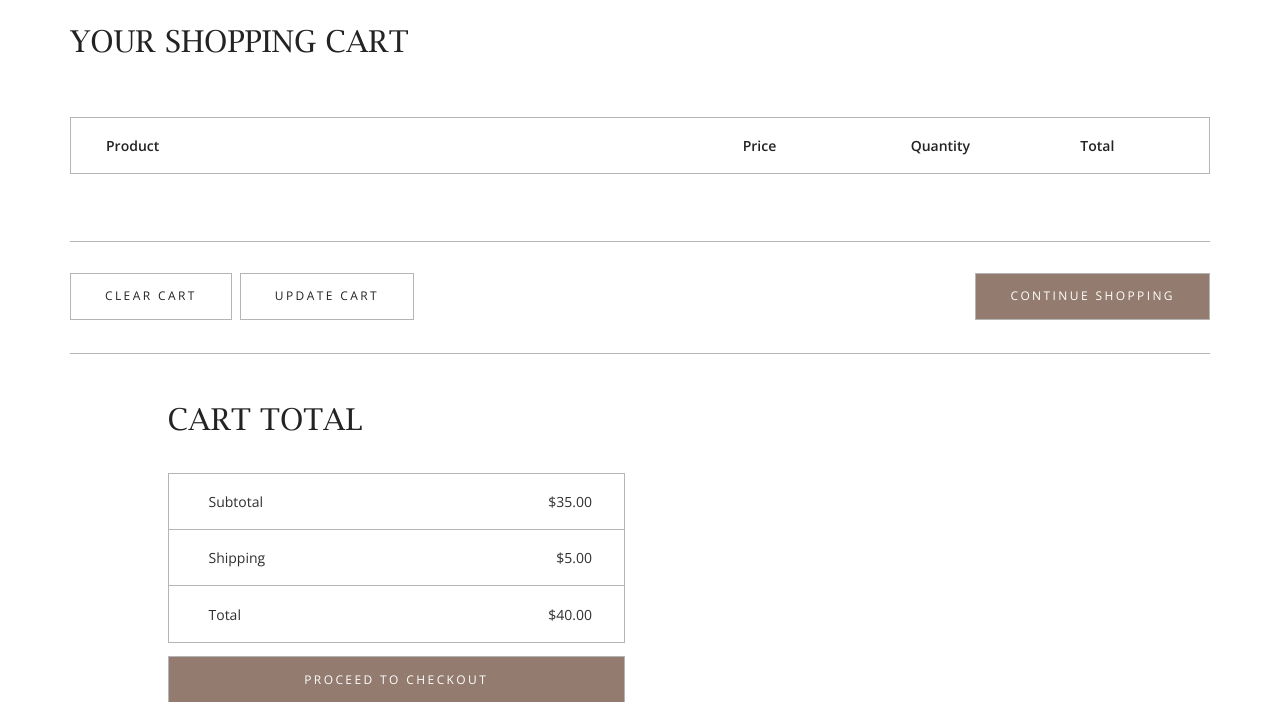
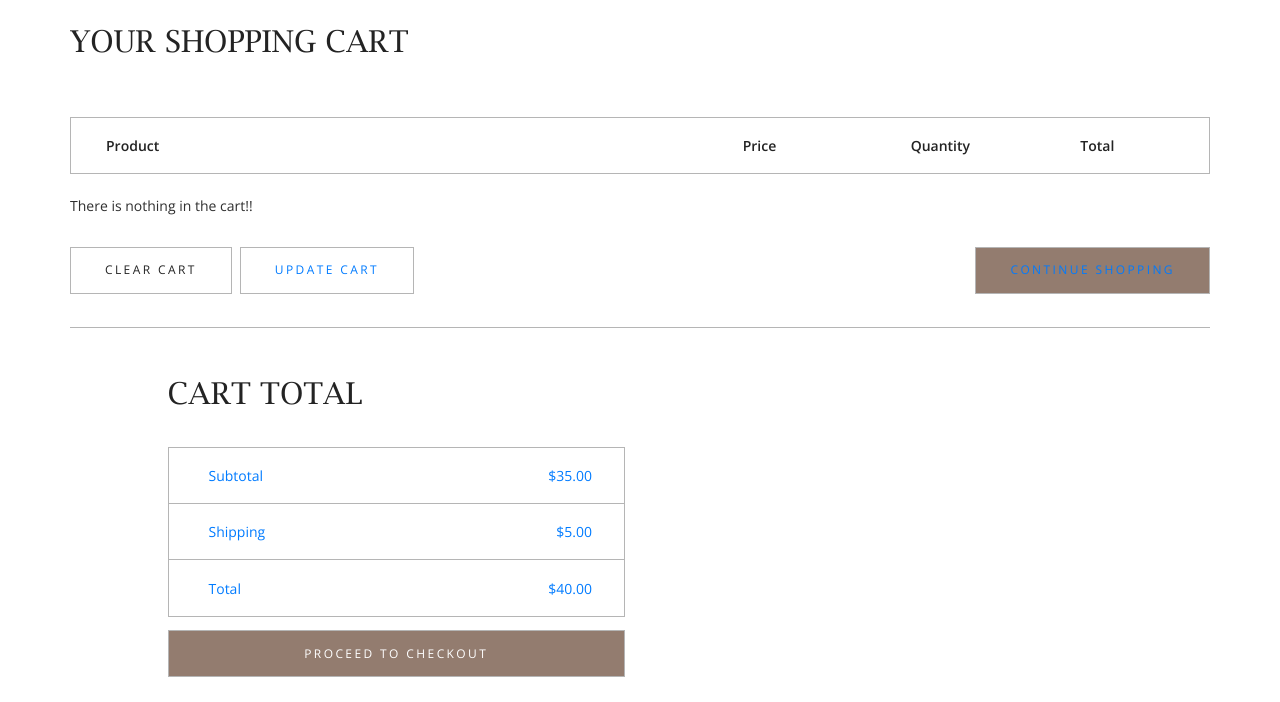
Before and after one commit to Li-RongYi/FM, a Django app: page /cart/ in a window 1280 px wide. Shown: the part 586-1288 px from the top of the page. Run offline with Django 3.2, Linux system fonts and the light colour scheme; a user stored in the database is signed in; data comes from the database, SQL or seed files in the repository; both versions use the stored data as it was after the commit; data that the repository does not hold is empty; some libraries are stand-ins or nearby versions.

Commit message:
添加了购物车模块

```diff
--- a/goods/urls.py
+++ b/goods/urls.py
@@ -10,6 +10,12 @@
     url(r'^cart/$', views.cart, name='cart'),
     url(r'^goods/(?P<goods_id>[\w\-]+)', views.goods_page, name='goods'),
     url(r'^add_comment/(?P<goods_id>[\w\-]+)', views.add_comment, name='add_comment'),
+    url(r'^add_cart/(?P<goods_id>[\w\-]+)', views.add_cart, name='add_cart'),
+
+    url(r'^clear_cart', views.clear_cart, name='clear_cart'),
+    url(r'^delete_cart', views.delete_cart, name='delete_cart'),
+    # url(r'^add_cart/(?P<goods_id>[\w\-]+)', views.add_cart, name='add_cart'),
+    # url(r'^add_cart/(?P<goods_id>[\w\-]+)', views.add_cart, name='add_cart'),
     # url(r'^category/(?P<category_id>[\w\-]+)', views.category, name='category'),
     # url(r'^add_goods', views.add_goods, name='add_goods'),
     # url(r'^profile/(?P<user_id>[\w\-]+)', views.profile, name='profile'),
--- a/goods/views.py
+++ b/goods/views.py
@@ -1,7 +1,7 @@
 from django.shortcuts import render
 from django.shortcuts import HttpResponse
 from django.contrib.auth.decorators import login_required
-from .models import Category, Goods, Comment, InstationMessage,Cart
+from .models import Category, Goods, Comment, InstationMessage, Cart
 from user.models import UserProfile
 from .forms import *
 
@@ -63,7 +63,38 @@
 @login_required
 def cart(request):
     user_profile = UserProfile.objects.get(user=request.user)
-    if request.POST == 'POST':
-        carts = Cart.objects.filter(user=request.user)
-        return render(request, 'cart.html',{'user_profile':user_profile,'carts':carts})
-    return render(request, 'cart.html',{'user_profile':user_profile})
+    carts = Cart.objects.filter(user=user_profile)
+    return render(request, 'cart.html',{'user_profile':user_profile,'carts':carts})
+
+@login_required
+def add_cart(request, goods_id):
+    if request.method == 'POST':
+        cart = Cart.objects.create()
+        cart.user = UserProfile.objects.get(user=request.user)
+        goods = Goods.objects.get(pk=goods_id)
+        cart.goods = goods
+        num = int(request.POST.get("quantity_input",1))
+        cart.num =num
+        cart.sum =num*goods.price
+        cart.save()
+
+        return goods_page(request, goods_id)
+
+@login_required
+def clear_cart(request):
+    if request.method == 'POST':
+        user_profile = UserProfile.objects.get(user=request.user)
+        Cart.objects.filter(user=user_profile).delete()
+        return render(request, 'cart.html', {'user_profile': user_profile})
+
+
+@login_required
+def delete_cart(request):
+    if request.method == 'POST':
+        id = request.POST.get('cart_id',None)
+        print(id)
+        if id is not None:
+            Cart.objects.get(id=id).delete()
+        user_profile = UserProfile.objects.get(user=request.user)
+        carts = Cart.objects.filter(user=user_profile)
+        return render(request, 'cart.html', {'user_profile': user_profile, 'carts': carts})
--- a/templates/cart.html
+++ b/templates/cart.html
@@ -57,35 +57,40 @@
 				<div class="col">
 					<div class="cart_products">
 						<ul>
-							<li class=" cart_product d-flex flex-md-row flex-column align-items-md-center align-items-start justify-content-start">
+							<br class=" cart_product d-flex flex-md-row flex-column align-items-md-center align-items-start justify-content-start">
+                                {% if carts %}
                                 {% for cart in carts %}
-								<!-- Product Image -->
-								<div class="cart_product_image"><img src="{{ cart.goods.picture_url }}" alt=""></div>
-								<!-- Product Name -->
+                                 <!-- Product Image -->
+								 <div class="cart_product_image"><img src="{{ cart.goods.picture.url }}" height="100px" width="100px" alt="{{ cart.goods.name }}"></div>
+                                  <!-- Product Name -->
 								<div class="cart_product_name"><a href="product.html">{{ cart.goods.name }}</a></div>
 								<div class="cart_product_info ml-auto">
 									<div class="cart_product_info_inner d-flex flex-row align-items-center justify-content-md-end justify-content-start">
 										<!-- Product Price -->
-										<div class="cart_product_price">$35.00</div>
+										<div class="cart_product_price">￥{{ cart.goods.price }}</div>
 										<!-- Product Quantity -->
 										<div class="product_quantity_container">
 											<div class="product_quantity clearfix">
-												<input id="quantity_input" type="text" pattern="[0-9]*" value={{ cart.num }}>
-												<div class="quantity_buttons">
-													<div id="quantity_inc_button" class="quantity_inc quantity_control"><i class="fa fa-caret-up" aria-hidden="true"></i></div>
-													<div id="quantity_dec_button" class="quantity_dec quantity_control"><i class="fa fa-caret-down" aria-hidden="true"></i></div>
-												</div>
+												<input id="quantity_input" type="text" pattern="[1-9][0-9]*" value={{ cart.num }} readonly=true>
 											</div>
 										</div>
 										<!-- Products Total Price -->
-										<div class="cart_product_total">$35.00</div>
+										<div class="cart_product_total">￥{{ cart.sum }}</div>
 										<!-- Product Cart Trash Button -->
+                                         <form action="{% url 'delete_cart' %}" method="post">
+                                        {% csrf_token %}
+                                             <input name="cart_id" type="hidden" value={{ cart.id }}>
 										<div class="cart_product_button">
 											<button class="cart_product_remove"><img src="../static/images/trash.png" alt=""></button>
 										</div>
+                                         </form>
 									</div>
 								</div>
+                                    </br>
                                 {% endfor %}
+                                {% else %}
+                                    There is nothing in the cart!!
+                                {% endif %}
 							</li>
 						</ul>
 					</div>
@@ -94,9 +99,12 @@
 			<div class="row">
 				<div class="col">
 					<div class="cart_control_bar d-flex flex-md-row flex-column align-items-start justify-content-start">
+                        <form action="{% url 'clear_cart' %}" method="post">
+                            {% csrf_token %}
 						<button class="button_clear cart_button">clear cart</button>
-						<button class="button_update cart_button">update cart</button>
-						<button class="button_update cart_button_2 ml-md-auto">continue shopping</button>
+                        </form>
+						<button class="button_update cart_button"><a href="{% url 'cart' %}">update cart</button></button>
+						<button class="button_update cart_button_2 ml-md-auto"><a href="{% url 'index' %}">continue shopping</button>
 					</div>
 				</div>
 			</div>
```
Also changed, not shown: templates/goods.html (+9 -2 lines), db.sqlite3.
